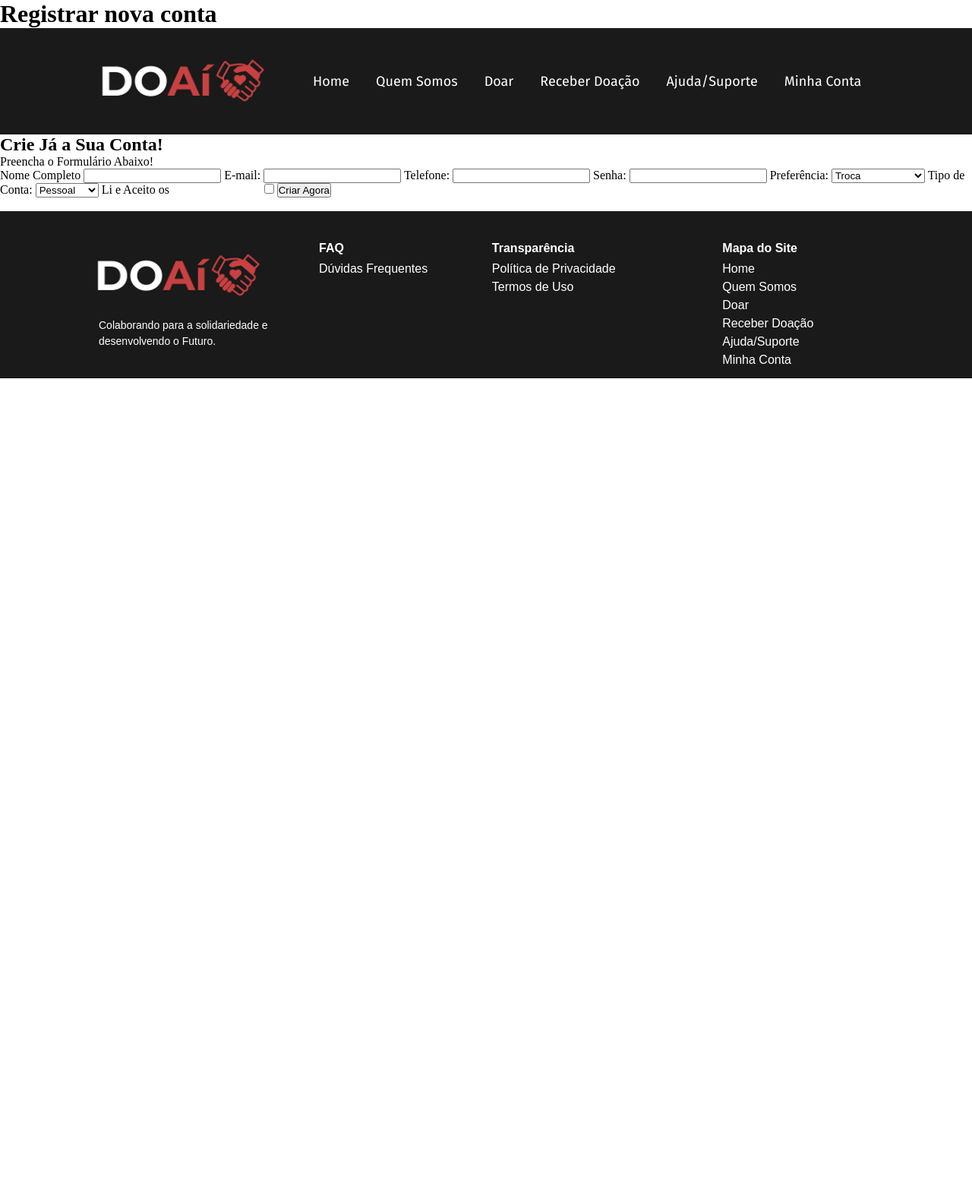
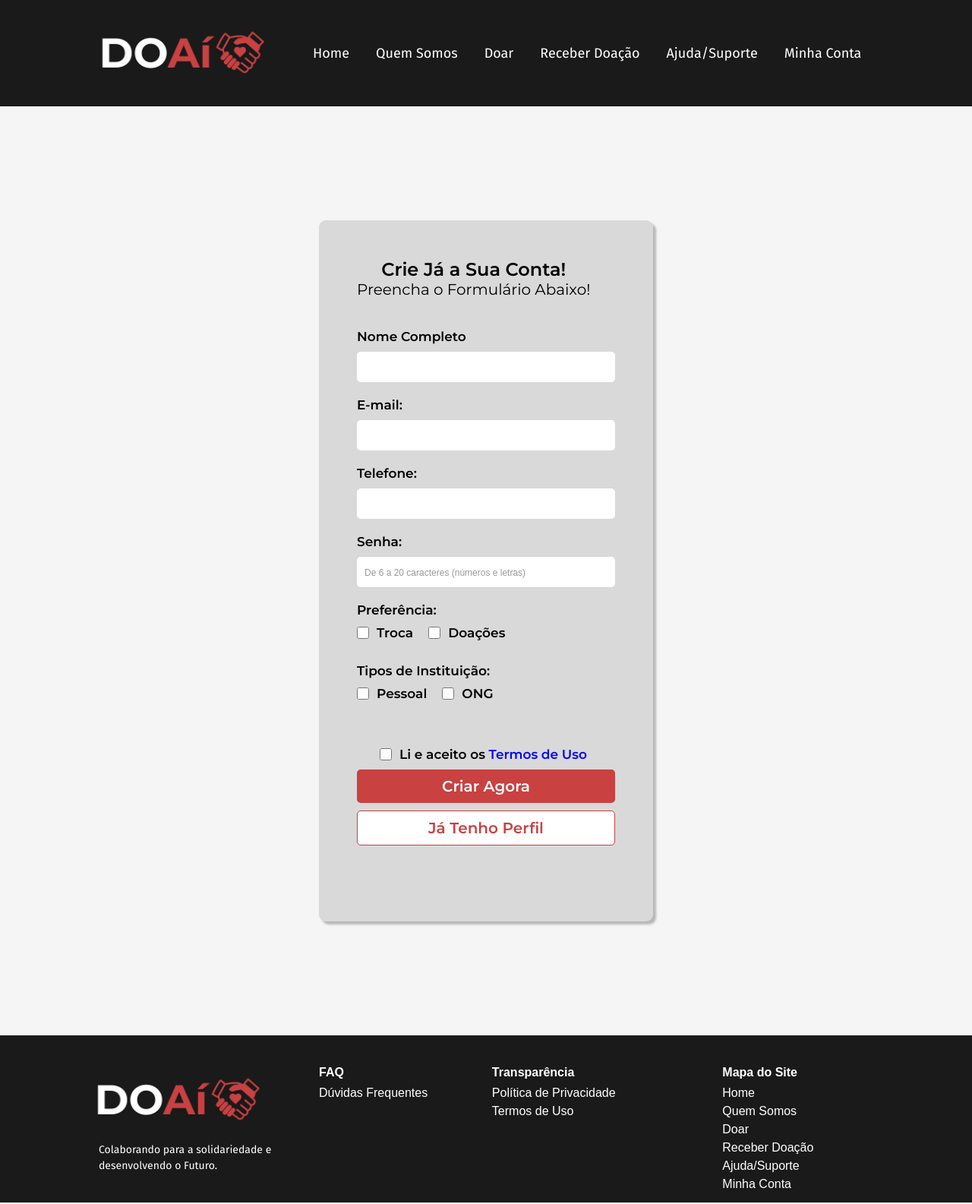
Before and after one commit to Rhaaaaby/PROJETO-INTEGRADOR-Desenvolvedores-do-Futuro, a Flask app: page /register in a window 1280 px wide. Shown: the whole page at 76% size. Before the commit the page ends 498 px from the top, so only its background shows below. Run offline with Flask 3, Linux system fonts and the light colour scheme.

Commit message:
Página Register com CSS completo

```diff
--- /dev/null
+++ b/frontend/static/styleregister.css
@@ -0,0 +1,166 @@
+* {
+    box-sizing: border-box;
+    margin: 0;
+    padding: 0;
+}
+
+body {
+    font-family: Montserrat, Arial, Helvetica, sans-serif;
+    background-color: #f5f5f5;
+}
+
+/* Formulário */
+form {
+    background-color: #D9D9D9;
+    border-radius: 9px;
+    box-shadow: 4px 4px 3px rgba(0, 0, 0, 0.25);
+    padding: 50px;
+    margin: 150px auto;
+    width: 440px;
+}
+
+fieldset {
+    border: none;
+}
+
+/* Cabeçalhos */
+h2 {
+    font-size: 24px;
+    font-weight: 600;
+    color: #000;
+    text-align: center;
+}
+
+p {
+    font-size: 20px;
+    font-weight: 400;
+    color: #000;
+    text-align: center;
+    margin-bottom: 40px;
+}
+
+/* Inputs e Labels */
+label {
+    font-size: 17px;
+    font-weight: 600;
+    display: block;
+    margin-bottom: 10px;
+}
+
+input {
+    font-size: 17px;
+    width: 100%;
+    height: 40px;
+    margin-bottom: 20px;
+    border-radius: 5px;
+    border: none;
+    padding: 0 10px;
+}
+
+/* Texto placeholder */
+input::placeholder{
+    font-size: 12px;
+    font-weight: 400;
+    color: #999;
+    text-align: left;
+    margin: 0px 0px 40px 0px;
+}
+
+/* Alinha as checkboxes de preferência e instituição */
+.checkbox-row {
+  display: flex;
+  flex-direction: row;
+  gap: 20px;
+  flex-wrap: wrap;
+  margin-bottom: 20px;
+}
+
+.checkbox-row label,
+.termos-container label {
+  display: flex;
+  align-items: center;
+  gap: 10px;
+  font-size: 17px;
+}
+
+/* padronizando as checkboxes */
+.checkbox-container input[type="checkbox"] {
+  width: 16px;
+  height: 16px;
+  margin: 0;
+  vertical-align: middle;
+}
+
+/* Termos de Uso, alinhando a checkbox */
+.termos-container {
+  display: flex;
+  align-items: center;
+  gap: 20px;
+  flex-wrap: wrap;
+  margin-top: 20px;
+}
+
+.termos-container label {
+  flex: 5;
+  min-width: 200px;
+  text-align: center;
+  margin: 30px 0px 0px 30px;
+}
+
+.termos-container button {
+  padding: 8px 16px;
+  background-color: #0077cc;
+  color: white;
+  border: none;
+  border-radius: 4px;
+  cursor: pointer;
+}
+
+/* Estilizando o link de Termos de Uso */
+ .link-termos {
+    color: blue;
+    font-weight: bold;
+    background: none;
+    border: none;
+    padding: 0;
+    margin: 0;
+    display: inline;
+    font-size: 17px;
+}
+
+/* Botões */
+button, form a {
+    font-family: Montserrat, sans-serif;
+    font-size: 20px;
+    font-weight: 600;
+    border-radius: 5px;
+    padding: 10px;
+    margin: 10px 0;
+    text-align: center;
+    text-decoration: none;
+    display: block;
+    width: 100%;
+    cursor: pointer;
+}
+
+button {
+    background-color: #C94141;
+    color: #fff;
+    border: none;
+}
+
+form a {
+    background-color: #fff;
+    color: #C94141;
+    border: 1px solid #C94141;
+    margin-bottom: 50px;
+}
+
+/* Rodapé */
+footer p {
+    font-family: 'Fira Sans', sans-serif;
+    font-size: 18px;
+    color: #fff;
+    text-align: center;
+    padding: 10px 0 40px;
+}
--- a/frontend/templates/doacoes.html
+++ b/frontend/templates/doacoes.html
@@ -4,7 +4,7 @@
 <!-- Página do Feed de doações que serão publicados pelos usuários -->
 
 <head>
-    <title> Feed de Doações </title>
+    <title> Feed </title>
     <meta charset="utf-8">
     <meta name="viewport" content="width=device-width, initial-scale=1.0">
     <!-- linkando o documento CSS para o Flask -->
--- a/frontend/templates/register.html
+++ b/frontend/templates/register.html
@@ -8,6 +8,7 @@
 
     <!-- linkando o documento CSS para o Flask -->
     <link rel="stylesheet" href="{{ url_for('static', filename='comum.css') }}">
+    <link rel="stylesheet" href="{{ url_for('static', filename='styleregister.css') }}">
 
     <!-- Google Fonts -->
     <link rel="stylesheet" href="https://fonts.googleapis.com/css2?family=Montserrat:wght@400;600&display=swap">
@@ -15,7 +16,6 @@
 </head>
 
 <body>
-    <h1>Registrar nova conta</h1>
     <header>
         <a class="logo" href="#">
             <img src="{{url_for('static', filename='images/logo_doai.png') }}" alt="Logo Doaí">
@@ -33,41 +33,64 @@
     </header>
 
     <form method="POST" action="{{ url_for('register.register') }}">
+        <fieldset>
             <legend>
                 <h2>Crie Já a Sua Conta!</h2>
                 <p>Preencha o Formulário Abaixo!</p>
             </legend>
 
             <label for="Nome">Nome Completo</label>
-        <input type="text" name="Nome" required minlength="3" maxlength="100">
+            <input type="text" id="Nome" name="Nome" required minlength="3" maxlength="100">
 
             <label for="Email">E-mail:</label>
-        <input type="email" name="Email" required maxlength="50">
+            <input type="email" id="Email" name="Email" required maxlength="50">
 
             <label for="Telefone">Telefone:</label>
-        <input type="text" name="Telefone" required maxlength="20">
+            <input type="text" id="Telefone" name="Telefone" required maxlength="20">
 
-        <label for="Senha">Senha:</label>
-        <input type="password" name="Senha" required minlength="6">
+            <label for="Senha">Senha: </label>
+            <input type="password" id="Senha" name="Senha" required minlength="6" maxlength="20" autocomplete="off"
+            placeholder="De 6 a 20 caracteres (números e letras)">
 
-        <label for="Preferencia">Preferência:</label>
-        <select name="Preferencia" required>
-            <option value="Troca">Troca</option>
-            <option value="Doação">Doação</option>
-            <option value="Receber Doação">Receber Doação</option>
-        </select>
+            <!-- Trantando as checkboxes do formulário -->
+            <div class="checkbox-container">
 
-        <label for="Tipo_Conta">Tipo de Conta:</label>
-        <select name="Tipo_Conta" required>
-            <option value="Pessoal">Pessoal</option>
-            <option value="ONG">ONG</option>
-            <option value="Instituição">Instituição</option>
-        </select>
-        <label for="acordo"> Li e Aceito os <li><a href="#">Termos de Uso</a></li></label>
-        <input type="checkbox" id="acordo" name="acordo">
+                <!-- Preferência de Conta -->
+                <div class="checkbox-group">
+                    <label class="titulo">Preferência:</label>
+                    <div class="checkbox-row">
+                        <label><input type="checkbox" name="Preferencia" value="Trocas"> Troca</label>
+                        <label><input type="checkbox" name="Preferencia" value="Doações"> Doações</label>
+                    </div>
+                </div>
+
+                <!-- Tipo de Conta -->
+                <div class="checkbox-group">
+                    <label class="titulo">Tipos de Instituição:</label>
+                    <div class="checkbox-row">
+                        <label><input type="checkbox" name="Tipo_Conta" value="Pessoal"> Pessoal</label>
+                        <label><input type="checkbox" name="Tipo_Conta" value="ONG"> ONG</label>
+                    </div>
+                </div>
+
+                <!-- Termos de uso -->
+                <div class="termos-container">
+                    <label>
+                        <input type="checkbox" id="acordo" name="acordo" required>
+                        <span>Li e aceito os <a href="#" class="link-termos">Termos de Uso</a></span>
+                    </label>
+                </div>
+            </div>
+
+            <!-- botões -->
             <button type="submit">Criar Agora</button>
+
+            <div class="botao_login">
+                <a href="{{ url_for('auth.login') }}">Já Tenho Perfil</a>
+            </div>
+
+        </fieldset>
     </form>
-    <a href="{{ url_for('auth.login') }}">Já Tenho Perfil</a>
 
     <footer>
         <div class="logo-area">
@@ -107,4 +130,5 @@
         </nav>
     </footer>
 </body>
+
 </html>
```
Also changed, not shown: frontend/static/styledoacoes.css (added). Lines whose indentation alone changed are shown as unchanged.
